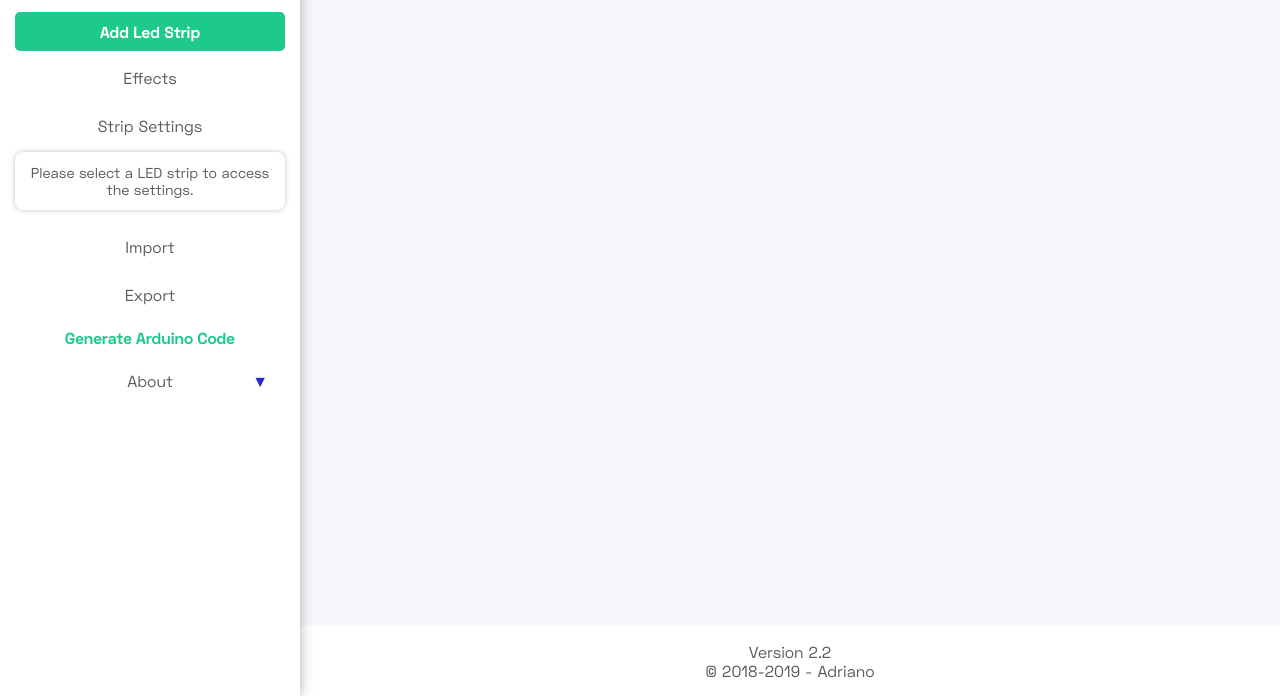
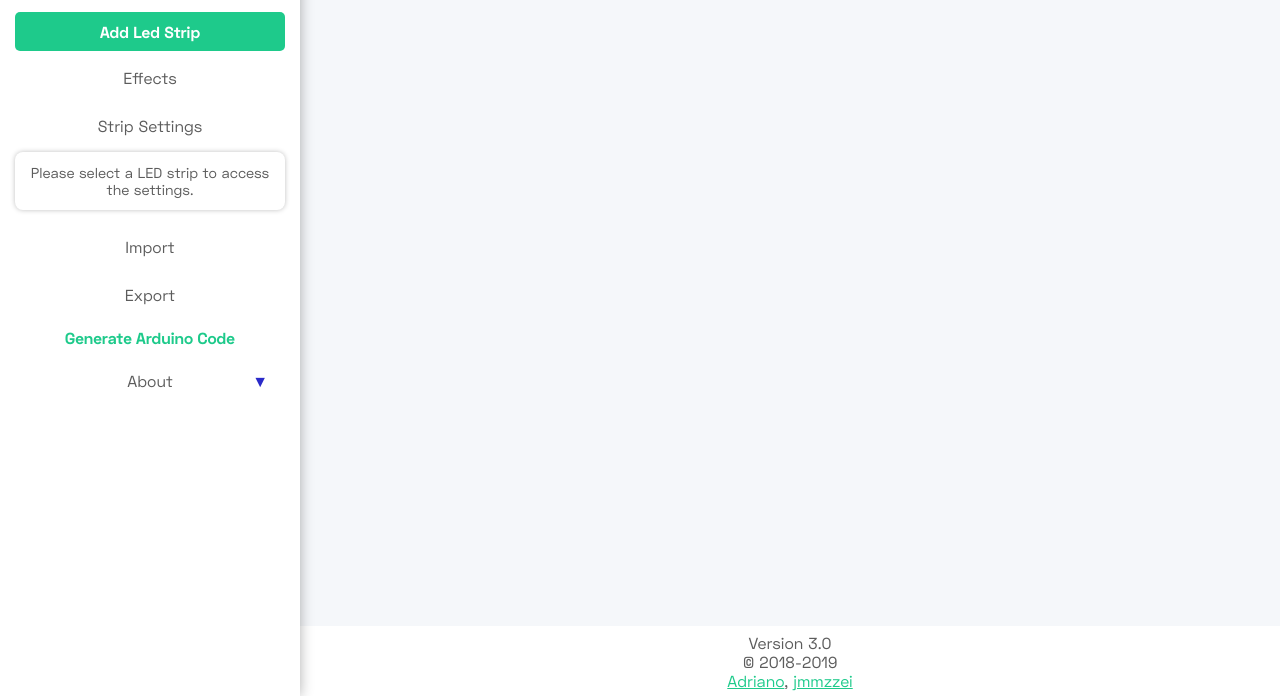
Before and after one commit to Adrianotiger/Neopixel-Effect-Generator, a plain HTML site: page index.html in a window 1280 px wide. Shown: the part 104-800 px from the top of the page. Drawn offline with Linux system fonts and the light colour scheme.

Commit message:
Update index.html

```diff
--- a/index.html
+++ b/index.html
@@ -151,7 +151,7 @@
       </main>
 
       <footer class="footer">
-        <p class="unselectable">Version 2.2 <br> &copy; 2018-2019 - Adriano</p>
+        <p class="unselectable">Version 3.0 <br> &copy; 2018-2019 <br> <a href='https://github.com/adrianotiger'>Adriano</a>, <a href='https://github.com/jmmzzei'>jmmzzei</a></p>
       </footer>
     </div>
 
```
